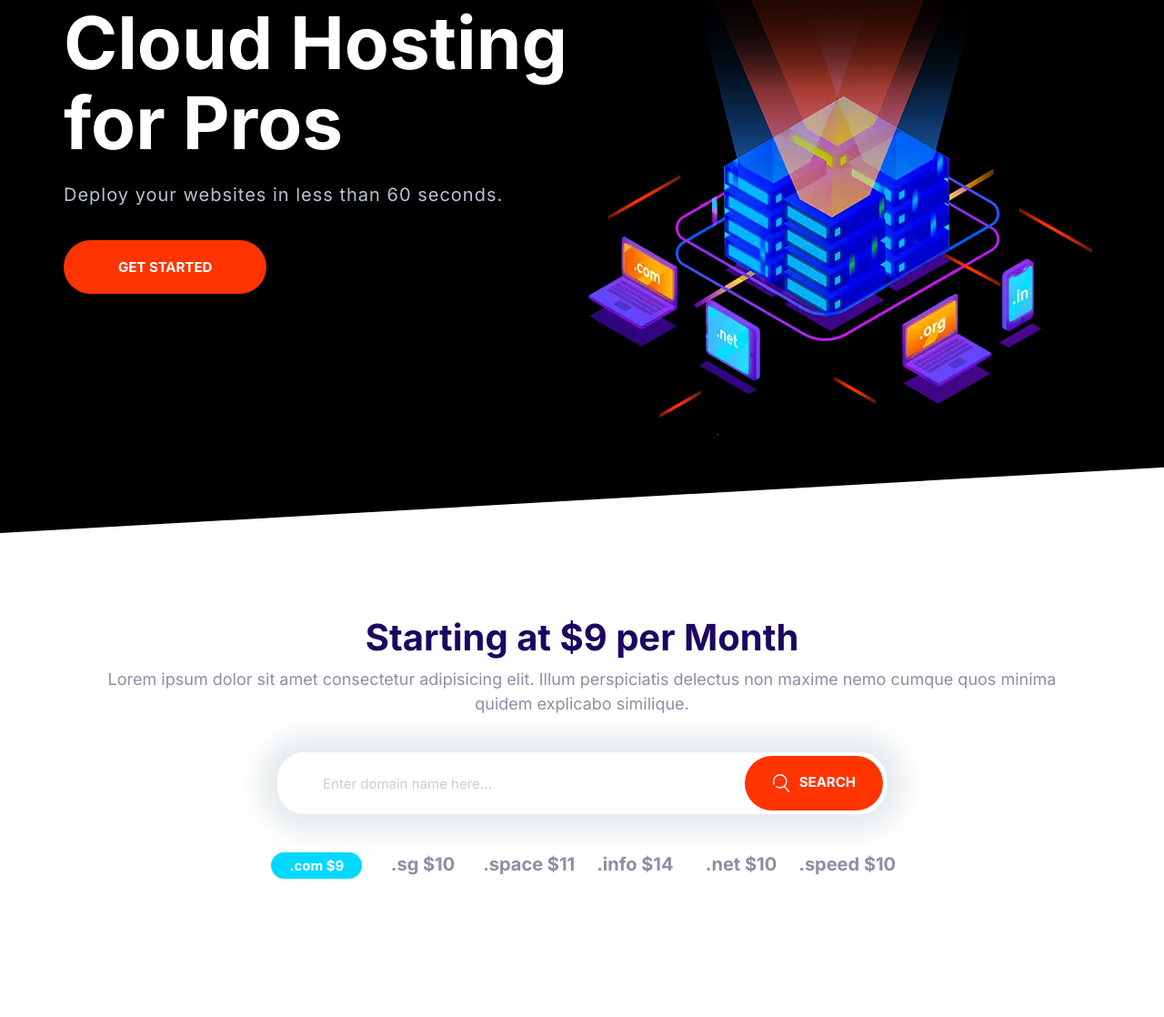
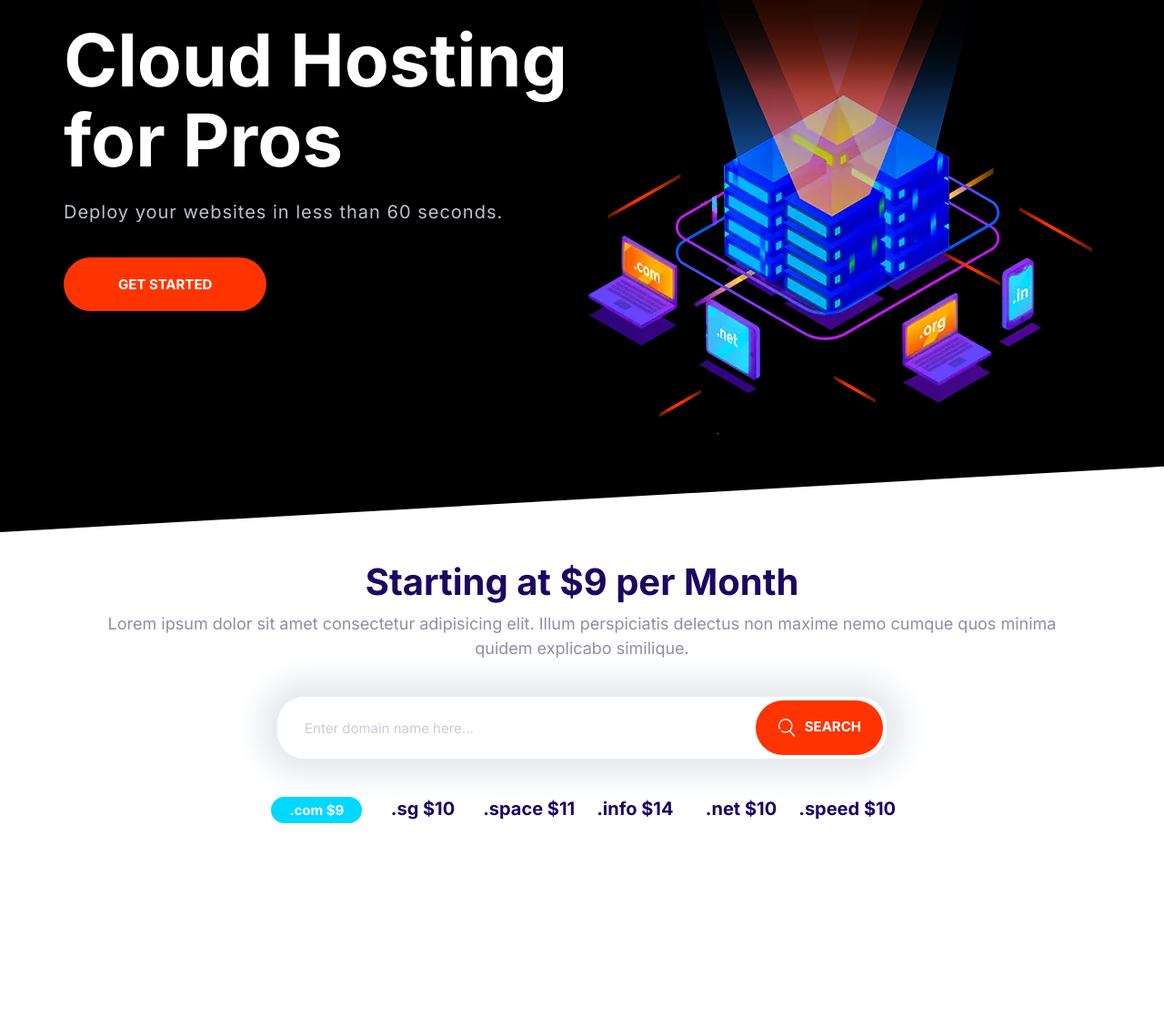
Before and after one commit to naveen5928/StaticLayout, a plain HTML site: page index.html in a window 1280 px wide. Shown: the part 198-1316 px from the top of the page at 91% size. Drawn offline with Linux system fonts and the light colour scheme.

Commit message:
Domain Block layout issue fixed

```diff
--- a/CSS/styles.css
+++ b/CSS/styles.css
@@ -184,7 +184,7 @@ a {
   font-weight: 600;
   margin: 1rem 0;
   outline: 0;
-  padding: 2rem 3rem;
+  padding: 2rem 3vh;
   text-align: center;
   text-transform: uppercase;
   white-space: nowrap;
@@ -260,7 +260,8 @@ a {
 .input-group .input {
   border: 0;
   flex-grow: 1;
-  padding: 1.5rem 5rem;
+  padding: 1rem 3rem;
+  width: 0;
 }
 .input-group .btn {
   margin: 4px;
@@ -573,6 +574,7 @@ a {
   flex-wrap: wrap;
   justify-content: space-between;
   padding: 0 1rem;
+  margin-bottom: -1px;
 }
 .nav__list {
   margin: 0;
@@ -638,9 +640,13 @@ a {
   .hero__content {
     align-self: center;
     text-align: left;
+    margin: 4rem 0;
   }
 }
 /* Domain block */
+.block__domain {
+  padding-top: 0;
+}
 .block__domain .input-group {
   border: 0;
   box-shadow: 0 0 30px 20px #e6ebee;
@@ -648,6 +654,7 @@ a {
   max-width: 670px;
 }
 .block-domain__prices {
+  color: var(--color-headings);
   display: grid;
   font-size: 2rem;
   font-weight: 600;
@@ -660,6 +667,12 @@ a {
 @media screen and (min-width: 768px) {
   .block-domain__prices {
     grid-template-columns: repeat(auto-fit, minmax(10rem, 1fr));
+  }
+}
+@media screen and (max-width: 375px) {
+  .block-domain__prices {
+    grid-template-columns: repeat(2, 1fr);
+    grid-template-rows: repeat(3, 6rem);
   }
 }
 /* feature Block */
```
